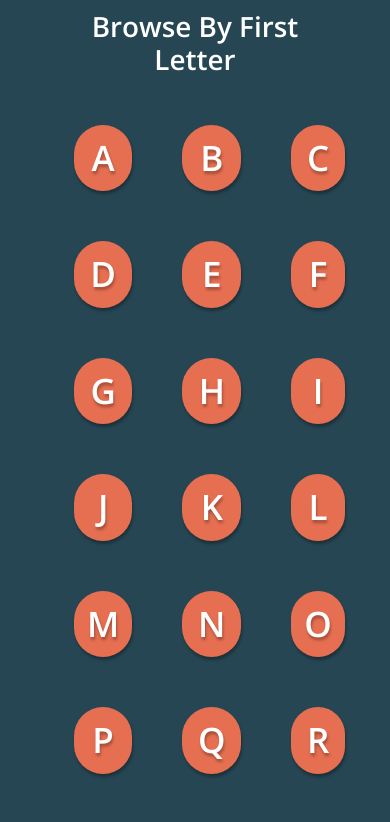
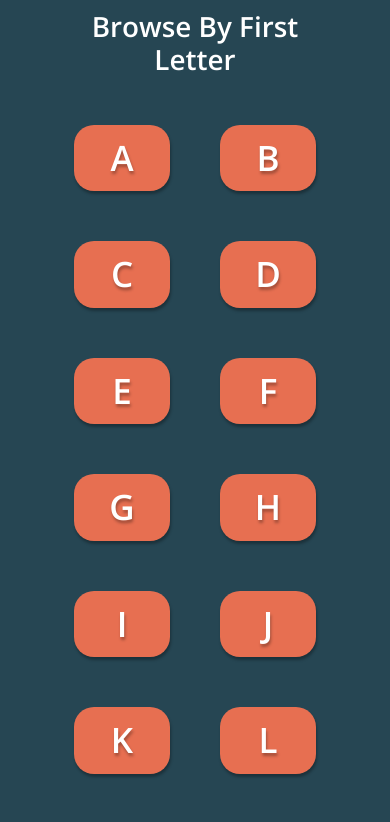
Before and after one commit to MFaqihRidho/themealdb-website, a React (Create React App) app: page / in a window 390 px wide. Shown: the part 3420-4242 px from the top of the page. Built offline with nearby package versions, Linux system fonts and the light colour scheme; no server answers.

Commit message:
Update style.css

```diff
--- a/src/components/alphabet list/style.css
+++ b/src/components/alphabet list/style.css
@@ -1,6 +1,6 @@
 .key-container{
-    gap: 10px;
-    grid-template-columns: repeat(26,1fr);
+    gap: 15px;
+    grid-template-columns: repeat(13,1fr);
 }
 
 .key{
@@ -10,12 +10,8 @@
 
 @media only screen and (max-width: 992px) {
     .key-container{
-        grid-template-columns: repeat(8,1fr);
+        grid-template-columns: repeat(6,1fr);
         gap: 50px;
-    }
-    .key{
-        background-color: #E76F51;
-        border-radius: 30px;
     }
 }
 
@@ -27,6 +23,6 @@
 
 @media only screen and (max-width: 576px) {
     .key-container{
-        grid-template-columns: repeat(3,1fr);
+        grid-template-columns: repeat(2,1fr);
     }
 }
```
